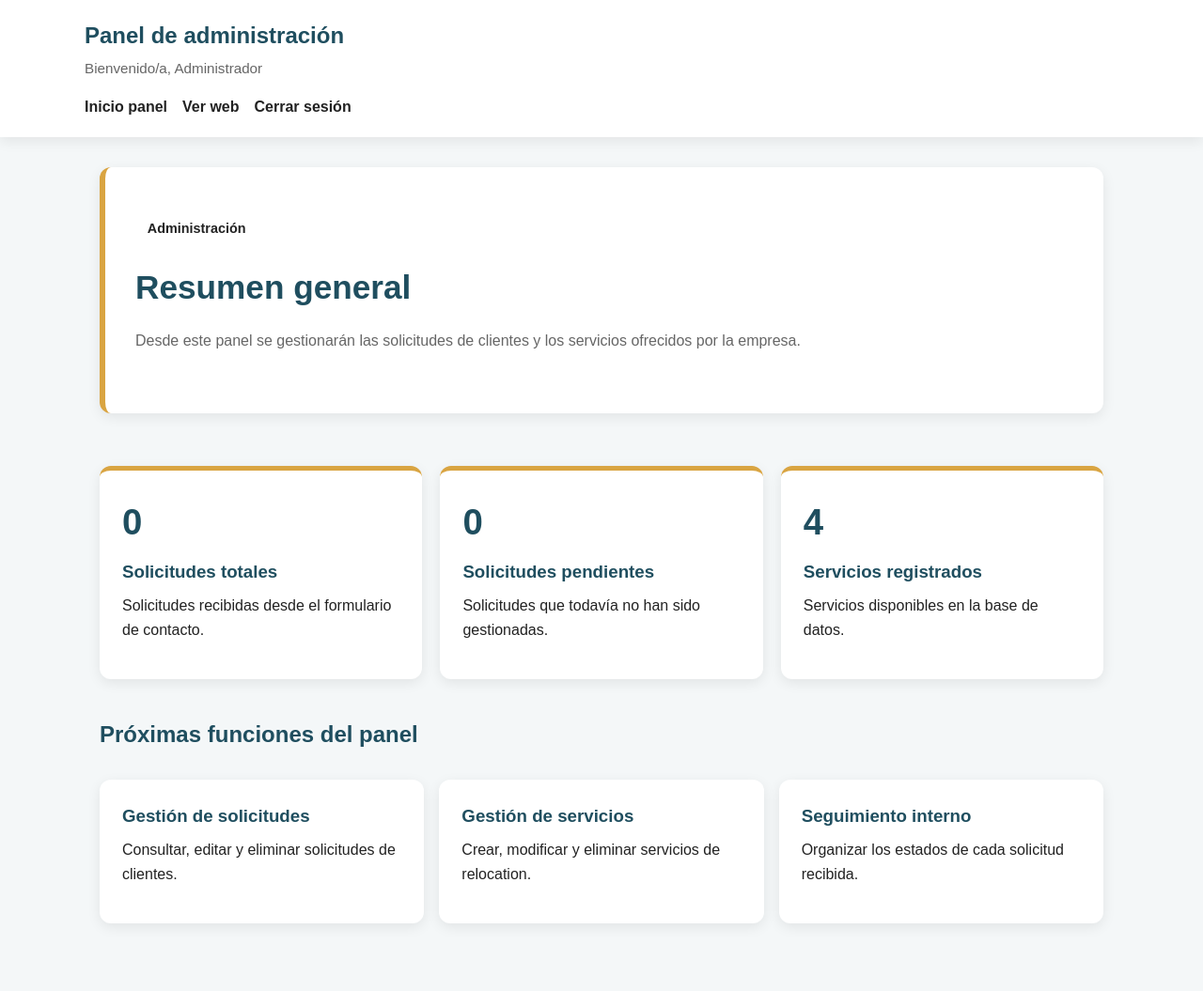
After one commit to githacker2005/Proyectofinal, a PHP site: page /admin/dashboard.php in a window 1280 px wide. The commit adds this page. Shown: the whole page at 94% size. Run offline with PHP 8.4, Linux system fonts and the light colour scheme; a user stored in the database is signed in; data comes from the database, SQL or seed files in the repository; data that the repository does not hold is empty.

Commit message:
meter sesiones de administrador

```diff
--- /dev/null
+++ b/admin/auth.php
@@ -0,0 +1,8 @@
+<?php
+
+session_start();
+
+if (!isset($_SESSION["admin_id"])) {
+    header("Location: login.php");
+    exit;
+}
--- /dev/null
+++ b/admin/dashboard.php
@@ -0,0 +1,113 @@
+<?php
+
+require_once "auth.php";
+require_once "../config/database.php";
+
+$totalSolicitudes = 0;
+$totalServicios = 0;
+$solicitudesPendientes = 0;
+
+try {
+    $stmt = $pdo->query("SELECT COUNT(*) AS total FROM solicitudes");
+    $totalSolicitudes = $stmt->fetch()["total"];
+
+    $stmt = $pdo->query("SELECT COUNT(*) AS total FROM servicios");
+    $totalServicios = $stmt->fetch()["total"];
+
+    $stmt = $pdo->prepare("SELECT COUNT(*) AS total FROM solicitudes WHERE estado = :estado");
+    $stmt->execute([
+        ":estado" => "Pendiente"
+    ]);
+    $solicitudesPendientes = $stmt->fetch()["total"];
+
+} catch (PDOException $e) {
+    $error = "No se han podido cargar los datos del panel.";
+}
+
+?>
+
+<!DOCTYPE html>
+<html lang="es">
+<head>
+    <meta charset="UTF-8">
+    <meta name="viewport" content="width=device-width, initial-scale=1.0">
+    <title>Panel de administración - Relocation Services</title>
+    <link rel="stylesheet" href="../css/style.css">
+</head>
+<body class="admin-body">
+
+    <header class="admin-header">
+        <div>
+            <h2>Panel de administración</h2>
+            <p>Bienvenido/a, <?= htmlspecialchars($_SESSION["admin_nombre"]) ?></p>
+        </div>
+
+        <nav>
+            <ul>
+                <li><a href="dashboard.php">Inicio panel</a></li>
+                <li><a href="../index.php">Ver web</a></li>
+                <li><a href="logout.php">Cerrar sesión</a></li>
+            </ul>
+        </nav>
+    </header>
+
+    <main class="admin-main">
+        <section class="page-hero">
+            <span class="hero-label">Administración</span>
+            <h1>Resumen general</h1>
+            <p>
+                Desde este panel se gestionarán las solicitudes de clientes y los servicios
+                ofrecidos por la empresa.
+            </p>
+        </section>
+
+        <?php if (!empty($error)): ?>
+            <div class="form-message error-message-general">
+                <?= htmlspecialchars($error) ?>
+            </div>
+        <?php endif; ?>
+
+        <section class="admin-stats-grid">
+            <article class="admin-stat-card">
+                <span><?= $totalSolicitudes ?></span>
+                <h3>Solicitudes totales</h3>
+                <p>Solicitudes recibidas desde el formulario de contacto.</p>
+            </article>
+
+            <article class="admin-stat-card">
+                <span><?= $solicitudesPendientes ?></span>
+                <h3>Solicitudes pendientes</h3>
+                <p>Solicitudes que todavía no han sido gestionadas.</p>
+            </article>
+
+            <article class="admin-stat-card">
+                <span><?= $totalServicios ?></span>
+                <h3>Servicios registrados</h3>
+                <p>Servicios disponibles en la base de datos.</p>
+            </article>
+        </section>
+
+        <section class="admin-actions">
+            <h2>Próximas funciones del panel</h2>
+
+            <div class="cards-grid">
+                <article>
+                    <h3>Gestión de solicitudes</h3>
+                    <p>Consultar, editar y eliminar solicitudes de clientes.</p>
+                </article>
+
+                <article>
+                    <h3>Gestión de servicios</h3>
+                    <p>Crear, modificar y eliminar servicios de relocation.</p>
+                </article>
+
+                <article>
+                    <h3>Seguimiento interno</h3>
+                    <p>Organizar los estados de cada solicitud recibida.</p>
+                </article>
+            </div>
+        </section>
+    </main>
+
+</body>
+</html>
--- a/css/style.css
+++ b/css/style.css
@@ -759,3 +759,67 @@ select {
 .back-link:hover {
     color: var(--color-acento);
 }
+/* =========================
+   PANEL DE ADMINISTRACIÓN
+========================= */
+
+.admin-body {
+    background-color: var(--color-secundario);
+    min-height: 100vh;
+}
+
+.admin-header {
+    background-color: var(--color-blanco);
+    padding: 1.2rem 1rem;
+    box-shadow: var(--sombra-suave);
+}
+
+.admin-header > div,
+.admin-header nav {
+    max-width: var(--ancho-maximo);
+    margin: 0 auto;
+}
+
+.admin-header h2 {
+    color: var(--color-principal);
+}
+
+.admin-main {
+    max-width: var(--ancho-maximo);
+    margin: 0 auto;
+    padding: 2rem 1rem;
+}
+
+.admin-stats-grid {
+    display: grid;
+    grid-template-columns: repeat(3, 1fr);
+    gap: 1.2rem;
+}
+
+.admin-stat-card {
+    background-color: var(--color-blanco);
+    padding: 1.5rem;
+    border-radius: var(--borde-redondeado);
+    box-shadow: var(--sombra-suave);
+    border-top: 5px solid var(--color-acento);
+}
+
+.admin-stat-card span {
+    display: block;
+    font-size: 2.4rem;
+    font-weight: bold;
+    color: var(--color-principal);
+    margin-bottom: 0.5rem;
+}
+
+.admin-actions {
+    margin-top: 2rem;
+}
+
+/* Responsive admin */
+
+@media (max-width: 800px) {
+    .admin-stats-grid {
+        grid-template-columns: 1fr;
+    }
+}
```
Also changed, not shown: admin/login.php (+12 -8 lines), admin/logout.php (added, +9 -0 lines).
